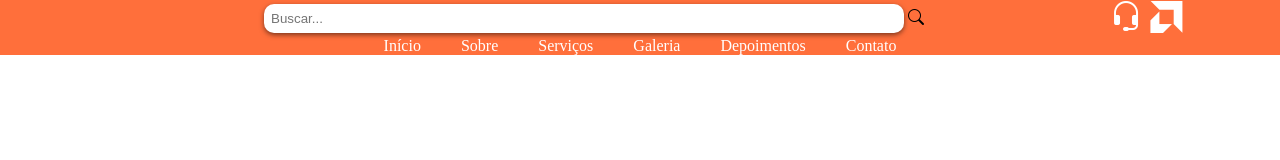
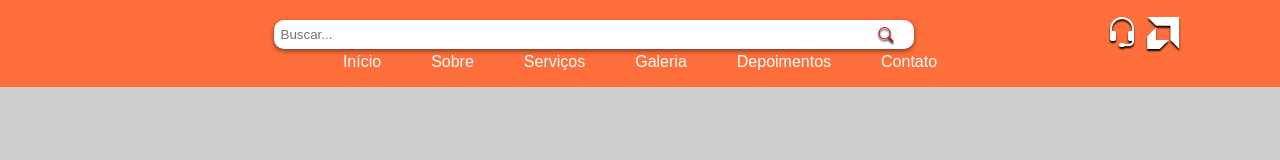
Before and after one commit to Daniel-Timm/aulas, a plain HTML site: page index.html in a window 1280 px wide. Drawn offline with nearby package versions, Linux system fonts and the light colour scheme; files that its build step writes are made by us from their sources.

Commit message:
Update style.css

```diff
--- a/style.css
+++ b/style.css
@@ -5,12 +5,17 @@
 }
 header{
     background-color: rgb(255, 111, 59);
+    padding: 16px 0;
 }
 
 .logo img{
     height: 80px;
 
+    box-shadow: 0 3px 2px rgba(46, 46, 46, 0.61);
+    border-radius: 34px;
+    cursor: pointer;
 }
+
 .cabecalho{
     display: flex;
     align-items: center;
@@ -22,18 +27,58 @@ header{
     border-radius: 10px;
     border: none;
     box-shadow: 0 2px 5px rgba(0, 0, 0, 0.507);
+
+
+}
+.pesquisa{
+    position: relative;
+}
+.bi-search{
+    font-size: 15px;
+    color: rgb(209, 15, 15);
+    position:absolute;
+    right: 20px;
+    top: 6px;
+    text-shadow: 0px 2px 2px black;
+    cursor: pointer;
+}
+.bi-search:hover{
+
+   color: rgb(136, 3, 3);
 }
 nav ul{
     display: flex;
     justify-content: center;
     list-style: none;
-    gap: 40px;
+    gap: 50px;
 
 
 }
 nav ul li a{
     text-decoration: none;
     color: white;
+    position: relative;
+
+}
+nav ul li a:after{
+    padding-bottom: 5px;
+    transform: scaleX(0);
+    transform-origin: center;
+    transition: transform 0.3s ease-out;
+    position: absolute;
+    bottom: 0;
+    left: 0;
+    height: 2px;
+    width: 100%;
+    background-color: rgb(255, 0, 0);
+}
+nav ul li a:hover:after{
+    transform: scaleX(1);
+}
+nav ul li a:hover{
+    color: rgb(255, 255, 255);
+   border-bottom: 3px solid rgb(241, 9, 9);
+   background-color: rgba(114, 55, 27, 0.911);
 
 }
 .icones{
@@ -41,7 +86,31 @@ nav ul li a{
     color: white;
     margin: 0 10px;
     cursor: pointer;
+
 }
 .icones i:hover{
     color: red;
 }
+
+
+
+.bi{
+    text-shadow: 0px 2px 2px black;
+}
+body{
+    background-color: rgb(204, 204, 204);
+    font-family: Arial, Helvetica, sans-serif
+}
+main{
+background-color:white ;
+margin: 16px;
+padding: 30px;
+border-radius: 10px;
+box-shadow: 0 0 10px rgba(0, 0, 0, 0.384);
+}
+main section{
+    margin-bottom: 36px;
+}
+main h2{
+    color: rgb(255, 111, 59);;
+}
```
